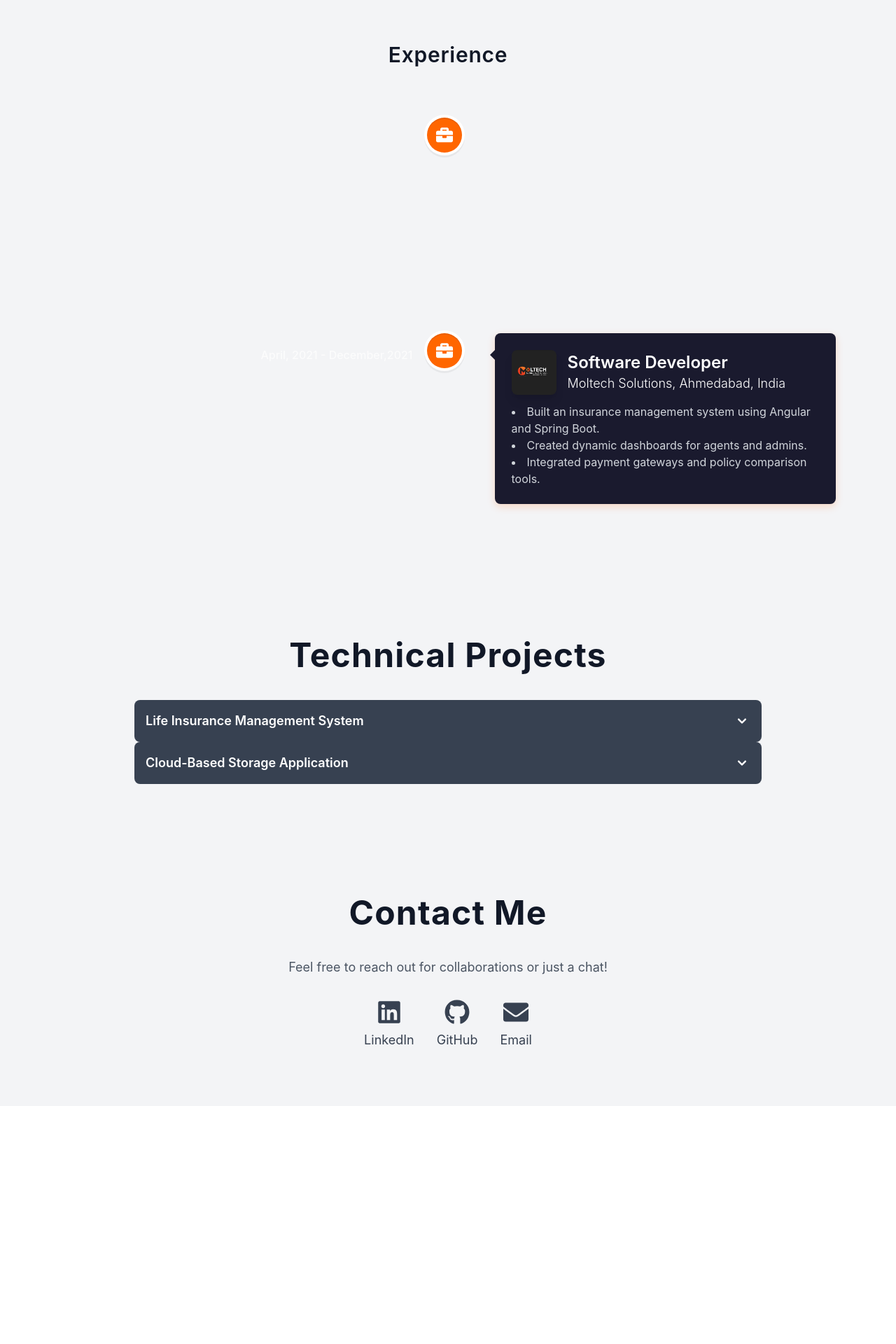
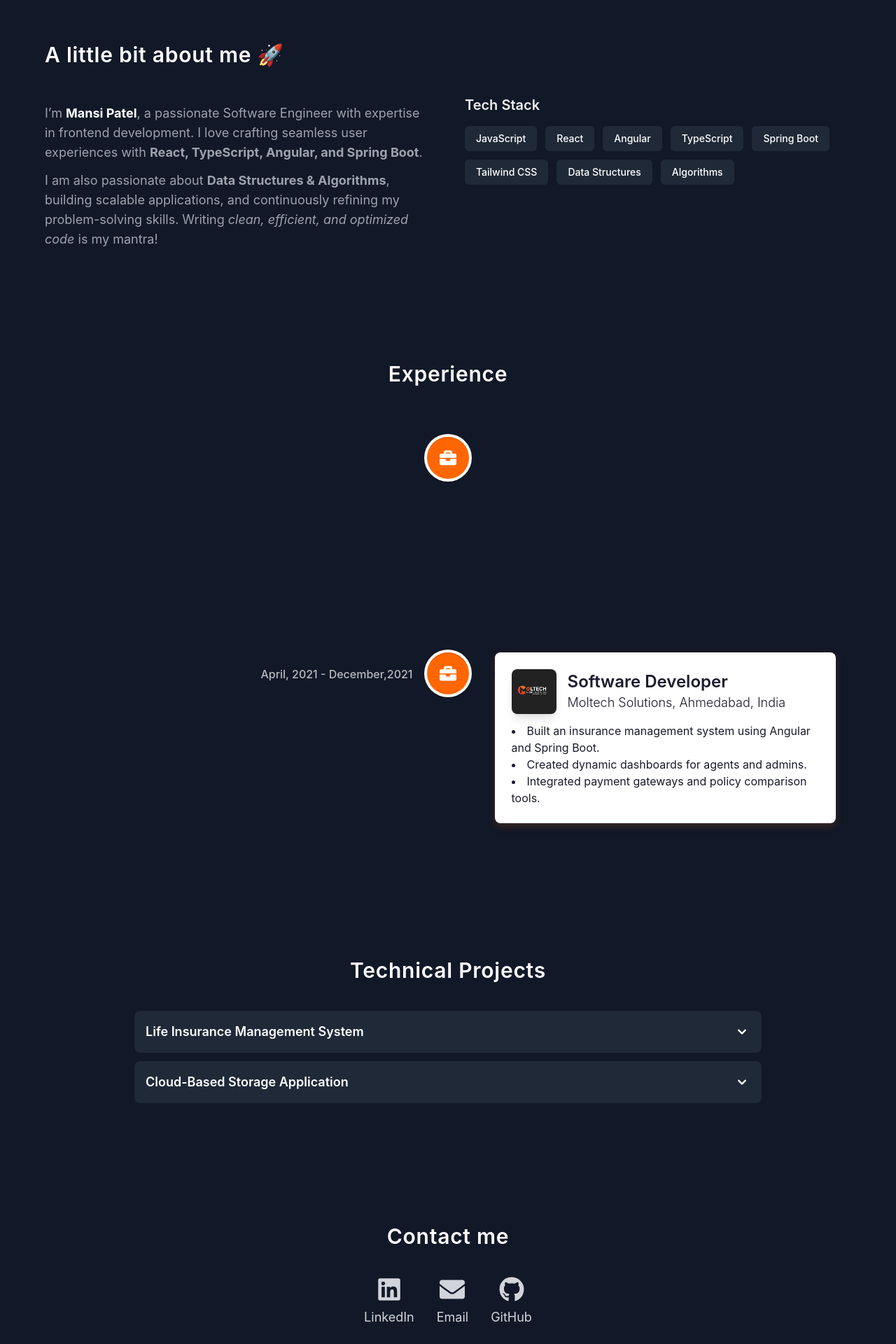
Before and after one commit to mansi8140/mansi-portfolio, a Next.js app: page / in a window 1280 px wide. Shown: the part 820-2740 px from the top of the page at 70% size. Before the commit the page ends 2400 px from the top, so only its background shows below. Built offline with nearby package versions, Linux system fonts and the light colour scheme.

Commit message:
More Improvements for Animation

```diff
--- /dev/null
+++ b/app/components/about.tsx
@@ -0,0 +1,74 @@
+"use client";
+import React from "react";
+import { motion } from "framer-motion";
+const About = () => {
+  return (
+    <motion.section
+      id="about"
+      className="py-20 bg-gray-100 bg-gray-900 px-6"
+      initial={{ opacity: 0, y: 50 }}
+      whileInView={{ opacity: 1, y: 0 }}
+      transition={{ duration: 0.8, ease: "easeOut" }}
+      viewport={{ once: true }}
+    >
+      <div className="max-w-6xl mx-auto">
+        <motion.h2
+          className="text-3xl font-semibold  mb-10 text-gray-900 text-white tracking-wide"
+          initial={{ opacity: 0, y: -20 }}
+          whileInView={{ opacity: 1, y: 0 }}
+          transition={{ duration: 0.8, ease: "easeOut" }}
+          viewport={{ once: true }}
+        >
+          A little bit about me 🚀
+        </motion.h2>
+        <motion.div
+          className="grid grid-cols-1 md:grid-cols-2 gap-12 mt-6  "
+          initial={{ opacity: 0, x: 50 }}
+          animate={{ opacity: 1, x: 0 }}
+          transition={{ duration: 1, ease: "easeOut" }}
+        >
+          <motion.div>
+            <p className="text-lg text-gray-400 mt-3 font-[Inter]">
+              I’m <span className="font-bold text-white">Mansi Patel</span>, a
+              passionate Software Engineer with expertise in frontend
+              development. I love crafting seamless user experiences with{" "}
+              <strong>React, TypeScript, Angular, and Spring Boot</strong>.
+            </p>
+            <p className="text-lg text-gray-400 mt-3 font-[Inter]">
+              I am also passionate about{" "}
+              <strong>Data Structures & Algorithms</strong>, building scalable
+              applications, and continuously refining my problem-solving skills.
+              Writing <em>clean, efficient, and optimized code</em> is my
+              mantra!
+            </p>
+          </motion.div>
+
+          <div>
+            <h3 className="text-xl font-semibold mb-4">Tech Stack</h3>
+            <div className="flex flex-wrap gap-3">
+              {[
+                "JavaScript",
+                "React",
+                "Angular",
+                "TypeScript",
+                "Spring Boot",
+                "Tailwind CSS",
+                "Data Structures",
+                "Algorithms",
+              ].map((skill) => (
+                <span
+                  key={skill}
+                  className="bg-gray-800 text-white px-4 py-2 rounded-md text-sm font-medium"
+                >
+                  {skill}
+                </span>
+              ))}
+            </div>
+          </div>
+        </motion.div>
+      </div>
+    </motion.section>
+  );
+};
+
+export default About;
--- a/app/components/contact.tsx
+++ b/app/components/contact.tsx
@@ -2,47 +2,62 @@
 
 import React from "react";
 import { FaEnvelope, FaGithub, FaLinkedin } from "react-icons/fa";
+import { motion } from "framer-motion";
 
 const Contact = () => {
   return (
-    <section id="contact" className="py-20 bg-gray-100 dark:bg-gray-900 px-6">
-      <h2 className="text-5xl font-bold text-center mb-10 text-gray-900 dark:text-white tracking-wide">
-        Contact Me
-      </h2>
-
-      <p className="text-center text-gray-600 dark:text-gray-300 mb-8 text-lg">
-        Feel free to reach out for collaborations or just a chat!
-      </p>
-
-      <div className="flex justify-center space-x-8">
-        {/* LinkedIn */}
-        <a
-          href="https://www.linkedin.com/in/mansipatel"
-          className="flex flex-col items-center text-gray-700 dark:text-gray-300 hover:text-blue-500 dark:hover:text-blue-400 transition-all duration-300 transform hover:scale-110"
+    <motion.section
+      id="contact"
+      className="py-20 bg-gray-100 bg-gray-900 px-6"
+      initial={{ opacity: 0, y: 50 }}
+      whileInView={{ opacity: 1, y: 0 }}
+      transition={{ duration: 0.8, ease: "easeOut" }}
+      viewport={{ once: true }}
+    >
+      <motion.h2
+        className="text-3xl font-semibold text-center mb-10 text-white tracking-wide"
+        initial={{ opacity: 0, y: -20 }}
+        whileInView={{ opacity: 1, y: 0 }}
+        transition={{ duration: 0.8, ease: "easeOut" }}
+        viewport={{ once: true }}
+      >
+        Contact me
+      </motion.h2>
+      <motion.div className="flex justify-center space-x-8">
+        <motion.a
+          href="https://www.linkedin.com/in/mansi2911/"
+          target="_blank"
+          rel="noopener noreferrer"
+          whileHover={{ scale: 1.2 }}
+          transition={{ duration: 0.3 }}
+          className="flex flex-col items-center text-gray-300 hover:text-blue-500 transition-all duration-300 transform hover:scale-110"
         >
           <FaLinkedin className="text-4xl mb-2" />
           <span className="text-lg">LinkedIn</span>
-        </a>
+        </motion.a>
+        <motion.a
+          href="mailto:mansipatel3104@gmail.com"
+          whileHover={{ scale: 1.2 }}
+          transition={{ duration: 0.3 }}
+          className="flex flex-col items-center text-gray-300 hover:text-red-500 hover:text-red-400 transition-all duration-300 transform hover:scale-110"
+        >
+          <FaEnvelope className="text-4xl mb-2" />
+          <span className="text-lg">Email</span>
+        </motion.a>
 
-        {/* GitHub */}
-        <a
-          href="https://github.com/mansipatel"
-          className="flex flex-col items-center text-gray-700 dark:text-gray-300 hover:text-gray-900 dark:hover:text-white transition-all duration-300 transform hover:scale-110"
+        <motion.a
+          href="https://github.com/mansi8140"
+          target="_blank"
+          rel="noopener noreferrer"
+          whileHover={{ scale: 1.2 }}
+          transition={{ duration: 0.3 }}
+          className="flex flex-col items-center text-gray-300 hover:text-white transition-all duration-300 transform hover:scale-110"
         >
           <FaGithub className="text-4xl mb-2" />
           <span className="text-lg">GitHub</span>
-        </a>
-
-        {/* Email */}
-        <a
-          href="mailto:mansipatel3104@gmail.com"
-          className="flex flex-col items-center text-gray-700 dark:text-gray-300 hover:text-red-500 dark:hover:text-red-400 transition-all duration-300 transform hover:scale-110"
-        >
-          <FaEnvelope className="text-4xl mb-2" />
-          <span className="text-lg">Email</span>
-        </a>
-      </div>
-    </section>
+        </motion.a>
+      </motion.div>
+    </motion.section>
   );
 };
 
--- a/app/components/experince.tsx
+++ b/app/components/experince.tsx
@@ -37,17 +37,15 @@ const experiences = [
 const Experience = () => {
   return (
     <motion.section
-      className="py-20 bg-gray-100 dark:bg-gray-900 px-6"
+      className="py-20 bg-gray-100 bg-gray-900 px-6"
       initial={{ opacity: 0, y: 50 }}
       whileInView={{ opacity: 1, y: 0 }}
       transition={{ duration: 0.8, ease: "easeOut" }}
       viewport={{ once: true }}
       id="experience"
-      // className="py-20 bg-gray-100 dark:bg-gray-900 px-6"
     >
-      {/* Section Heading */}
       <motion.h2
-        className="text-3xl font-semibold text-center mb-10 text-gray-900 dark:text-white tracking-wide"
+        className="text-3xl font-semibold text-center mb-10 text-gray-900 text-white tracking-wide"
         initial={{ opacity: 0, y: -20 }}
         whileInView={{ opacity: 1, y: 0 }}
         transition={{ duration: 0.8, ease: "easeOut" }}
@@ -56,19 +54,20 @@ const Experience = () => {
         Experience
       </motion.h2>
 
-      {/* Vertical Timeline */}
       <VerticalTimeline lineColor="#FF6600">
         {experiences.map((exp, index) => (
           <VerticalTimelineElement
             key={index}
             contentStyle={{
-              background: "#1a1a2e",
-              color: "#fff",
+              // background: "#1a1a2e",
+              color: "#1a1a2e",
+              // color: "#fff",
               borderRadius: "8px",
               textAlign: "left",
               boxShadow: "0 4px 12px rgba(255, 102, 0, 0.2)",
             }}
             contentArrowStyle={{ borderRight: "7px solid #1a1a2e" }}
+            dateClassName="text-white	"
             date={exp.duration}
             icon={
               <motion.div
@@ -84,20 +83,16 @@ const Experience = () => {
               display: "flex",
               justifyContent: "center",
               fontSize: "20px",
-              height: "50px",
-              width: "50px",
               borderRadius: "50%",
             }}
             position={index % 2 === 0 ? "left" : "right"}
           >
-            {/* Scroll Animation for Each Entry */}
             <motion.div
               initial={{ opacity: 0, scale: 0.9, y: 20 }}
               whileInView={{ opacity: 1, scale: 1, y: 0 }}
               transition={{ duration: 0.6, ease: "easeOut" }}
               viewport={{ once: true }}
             >
-              {/* Company Logo */}
               <div className="flex items-center space-x-4">
                 <img
                   src={exp.logo}
@@ -105,13 +100,14 @@ const Experience = () => {
                   className="w-16 h-16 rounded-lg shadow-lg"
                 />
                 <div>
-                  <h3 className="text-2xl font-semibold">{exp.role}</h3>
+                  <h3 className="text-2xl font-semibold ">{exp.role}</h3>
                   <h4 className="text-lg font-light">{exp.company}</h4>
+                  <h2></h2>
                 </div>
               </div>
 
               {/* Experience Details */}
-              <ul className="mt-3 list-disc list-inside text-gray-300">
+              <ul className="mt-3 list-disc list-inside ">
                 {exp.details.map((detail, i) => (
                   <li key={i}>{detail}</li>
                 ))}
--- a/app/components/navbar.tsx
+++ b/app/components/navbar.tsx
@@ -17,12 +17,11 @@ const Navbar = () => {
     return () => window.removeEventListener("scroll", handleScroll);
   }, []);
 
-  // Observe sections & update active link
   useEffect(() => {
     const sections = document.querySelectorAll("section");
     const options = {
       root: null,
-      threshold: 0.6, // When 60% of section is visible, trigger
+      threshold: 0.6,
     };
 
     const observer = new IntersectionObserver((entries) => {
@@ -45,12 +44,11 @@ const Navbar = () => {
       }`}
     >
       <div className="flex justify-between items-center max-w-6xl mx-auto px-6 py-4">
-        {/* Logo */}
         <span className="text-white text-xl font-semibold">Mansi Patel</span>
 
-        {/* Desktop Navigation */}
         <div className="hidden md:flex space-x-6">
-          {["home", "experience", "projects", "contact"].map((section) => (
+          {["home", "about", "experience", "projects", "contact"].map(
+            (section) => (
               <Link
                 key={section}
                 href={`#${section}`}
@@ -62,7 +60,8 @@ const Navbar = () => {
               >
                 {section.charAt(0).toUpperCase() + section.slice(1)}
               </Link>
-          ))}
+            )
+          )}
         </div>
 
         {/* Mobile Menu Button */}
@@ -84,17 +83,20 @@ const Navbar = () => {
         }`}
       >
         <div className="flex justify-between items-center px-6 py-6">
-          {/* Logo */}
           <span className="text-white text-xl font-semibold">Mansi Patel</span>
           {/* Close Button */}
-          <button className="text-3xl" onClick={() => setMenuOpen(false)}>
+          <button
+            className="text-2xl font-[Inter]"
+            onClick={() => setMenuOpen(false)}
+          >
             <FaTimes />
           </button>
         </div>
 
         {/* Menu Links */}
         <div className="flex flex-col mt-10 space-y-6 tracking-wider uppercase px-6">
-          {["home", "experience", "projects", "contact"].map((section) => (
+          {["home", "about", "experience", "projects", "contact"].map(
+            (section) => (
               <Link
                 key={section}
                 href={`#${section}`}
@@ -107,7 +109,8 @@ const Navbar = () => {
               >
                 {section.charAt(0).toUpperCase() + section.slice(1)}
               </Link>
-          ))}
+            )
+          )}
         </div>
       </div>
     </nav>
--- a/app/components/projects.tsx
+++ b/app/components/projects.tsx
@@ -1,5 +1,5 @@
 "use client";
-import React from "react";
+import React, { useState } from "react";
 import {
   DisclosurePanel,
   DisclosureButton,
@@ -14,7 +14,7 @@ const projects = [
     subtitle: "Built using Angular & Spring Boot",
     description:
       "A full-stack insurance management app that allows users to compare policies, renew subscriptions, and manage accounts seamlessly.",
-    link: "https://github.com/mansipatel/lic-management",
+    link: "https://github.com/mansi8140/LIC",
   },
   {
     title: "Cloud-Based Storage Application",
@@ -26,49 +26,66 @@ const projects = [
 ];
 
 const Projects = () => {
+  const [openIndex, setOpenIndex] = useState<number | null>(null);
+
+  const handleToggle = (index: number) => {
+    setOpenIndex(openIndex === index ? null : index); // Toggle selection
+  };
   return (
     <motion.section
       id="projects"
-      className="py-20 bg-gray-100 dark:bg-gray-900 px-6"
+      className="py-20 bg-gray-100 bg-gray-900 px-6"
       initial={{ opacity: 0, y: 50 }}
       whileInView={{ opacity: 1, y: 0 }}
       transition={{ duration: 0.8, ease: "easeOut" }}
       viewport={{ once: true }}
     >
-      <h2 className="text-5xl font-bold text-center mb-10 text-gray-900 dark:text-white tracking-wide">
+      <motion.h2
+        className="text-3xl font-semibold text-center mb-10 text-gray-900 text-white tracking-wide"
+        initial={{ opacity: 0, y: -20 }}
+        whileInView={{ opacity: 1, y: 0 }}
+        transition={{ duration: 0.8, ease: "easeOut" }}
+        viewport={{ once: true }}
+      >
         Technical Projects
-      </h2>
+      </motion.h2>
 
       <div className="max-w-4xl mx-auto">
         {projects.map((project, index) => (
-          <Disclosure key={index}>
-            {({ open }) => (
-              // <div className="mb-3 transition-all duration-300">
-
           <motion.div
+            key={index}
             whileHover={{ scale: 1.02 }}
             transition={{ duration: 0.3 }}
+            className="mb-3"
           >
-                {/* <Disclosure.Button className="flex justify-between items-center w-full p-4 text-lg font-semibold bg-gray-700 dark:bg-gray-800 text-white cursor-pointer rounded-lg transition-all duration-300 hover:bg-gray-600 shadow-lg"> */}
-
-                <DisclosureButton className="flex justify-between items-center w-full p-4 text-lg font-semibold bg-gray-700 dark:bg-gray-800 text-white cursor-pointer rounded-lg transition-all duration-300 hover:bg-gray-600">
+            <button
+              onClick={() => handleToggle(index)}
+              className="flex justify-between items-center w-full p-4 text-lg font-semibold  bg-gray-800 text-white cursor-pointer rounded-lg transition-all duration-300 hover:bg-gray-600"
+            >
               {project.title}
               <HiChevronDown
                 className={`text-2xl transition-transform duration-300 ${
-                      open ? "rotate-180" : "rotate-0"
+                  openIndex === index ? "rotate-180" : "rotate-0"
                 }`}
               />
-                </DisclosureButton>
-                <DisclosurePanel className="overflow-hidden">
+            </button>
+            <motion.div className="overflow-hidden">
+              {openIndex === index && (
                 <motion.div
-                    initial={{ opacity: 0, height: 0 }}
-                    animate={{ opacity: 1, height: "auto" }}
-                    exit={{ opacity: 0, height: 0 }}
+                  // initial={{ opacity: 0, height: 0 }}
+                  // animate={{ opacity: 1, height: "auto" }}
+                  // exit={{ opacity: 0, height: 0 }}
+                  // transition={{ duration: 1, ease: "easeOut" }}
+                  initial={false}
+                  animate={{
+                    opacity: openIndex === index ? 1 : 0,
+                    maxHeight: openIndex === index ? "300px" : "0px",
+                    padding: openIndex === index ? "1rem" : "0rem",
+                  }}
                   transition={{ duration: 0.5, ease: "easeOut" }}
-                    className="p-4 bg-gray-200 dark:bg-gray-700 text-gray-800 dark:text-gray-300 rounded-md"
+                  className="p-4 bg-white  text-gray-800 rounded-md"
                 >
-                    {/* Your Project Description */}
-                    <em className="block text-sm text-gray-600 dark:text-gray-400">
+                  <em className="block text-sm text-gray-600 text-gray-400">
                     {project.subtitle}
                   </em>
                   <p className="mt-2">{project.description}</p>
@@ -81,10 +98,9 @@ const Projects = () => {
                     View Project <HiArrowRight className="text-xl" />
                   </a>
                 </motion.div>
-                </DisclosurePanel>
+              )}
             </motion.div>
-            )}
-          </Disclosure>
+          </motion.div>
         ))}
       </div>
     </motion.section>
--- a/app/globals.css
+++ b/app/globals.css
@@ -7,7 +7,7 @@
   --foreground: #171717;
 }
 
-@media (prefers-color-scheme: dark) {
+@media (prefers-color-scheme) {
   :root {
     --background: #0a0a0a;
     --foreground: #ededed;
--- a/app/page.tsx
+++ b/app/page.tsx
@@ -5,12 +5,13 @@ import Projects from "./components/projects";
 import Experience from "./components/experince";
 import Contact from "./components/contact";
 import Hero from "./components/hero";
-
+import About from "./components/about";
 export default function Home() {
   return (
     <div>
       <Navbar />
       <Hero />
+      <About />
       <Experience />
       <Projects />
       <Contact />
```
Also changed, not shown: public/mybg.jpeg (added). Lines whose indentation alone changed are shown as unchanged.
